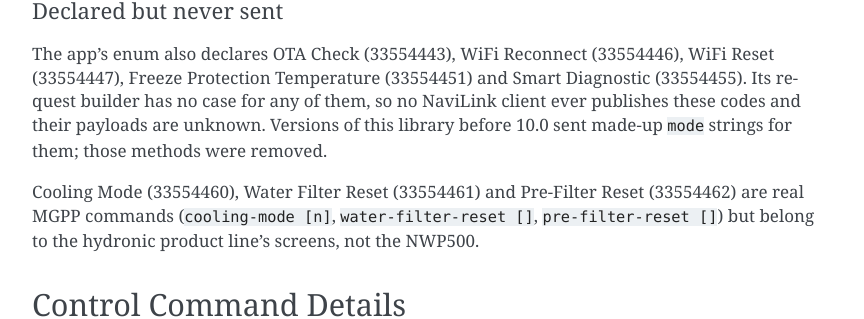
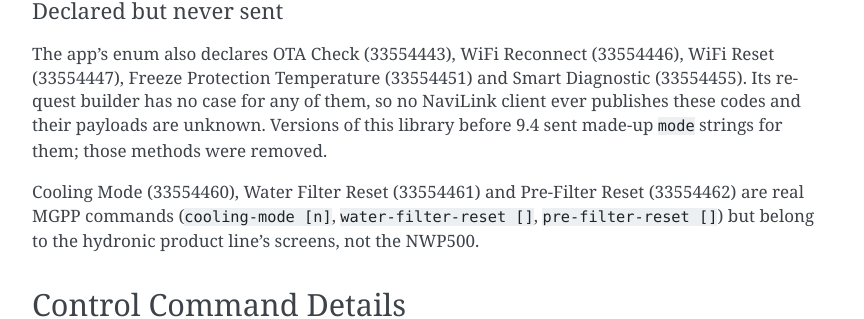
Before and after one commit to eman/nwp500-python, a Sphinx documentation site: the page built from docs/reference/protocol/mqtt_protocol.rst, in a window 1280 px wide and 900 px high, scrolled down 6453 px. Shown: the part 218-537 px from the top of the window, without its empty margins (338-1202 px from the left). Built offline with Sphinx 7.4.7, drawn with Linux system fonts in a browser that asks for light colours.

Commit message:
Say 9.4, not 10.0, for when the invented commands were removed

```diff
--- a/docs/reference/protocol/mqtt_protocol.rst
+++ b/docs/reference/protocol/mqtt_protocol.rst
@@ -441,7 +441,7 @@
 (33554446), WiFi Reset (33554447), Freeze Protection Temperature
 (33554451) and Smart Diagnostic (33554455). Its request builder has no
 case for any of them, so no NaviLink client ever publishes these codes and
-their payloads are unknown. Versions of this library before 10.0 sent
+their payloads are unknown. Versions of this library before 9.4 sent
 made-up ``mode`` strings for them; those methods were removed.
 
 Cooling Mode (33554460), Water Filter Reset (33554461) and Pre-Filter
```
